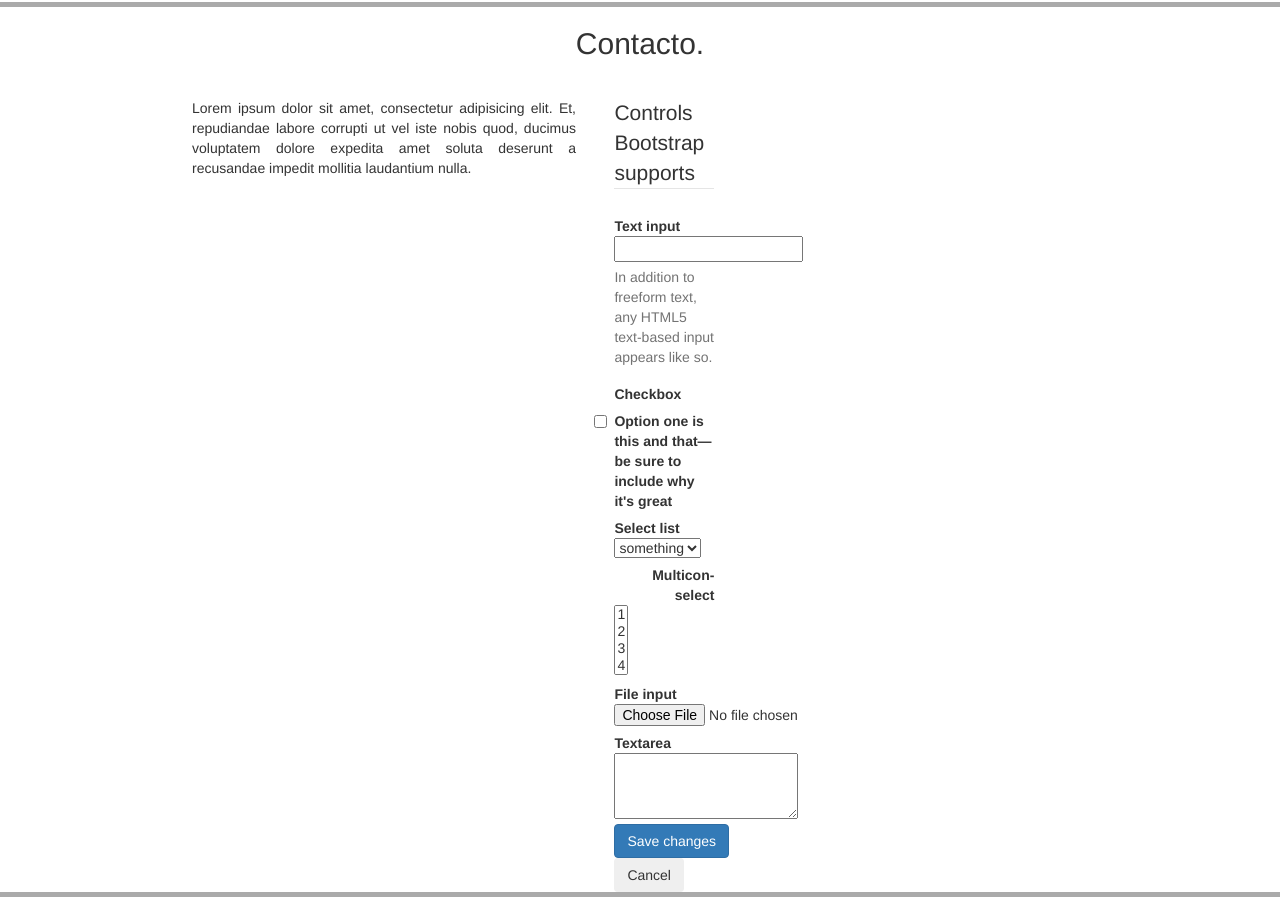
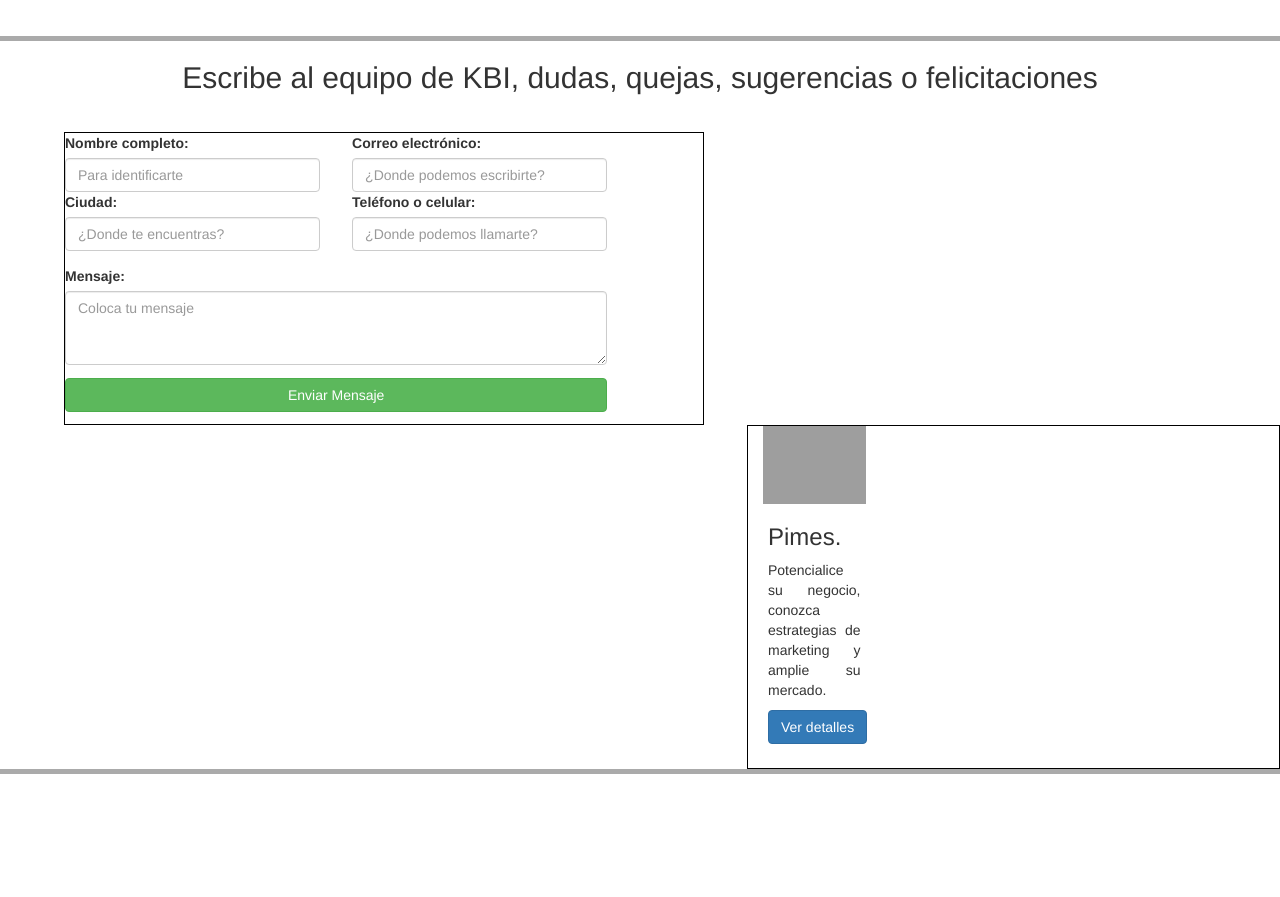
Before and after one commit to carlos980610/Em-KBI, a plain HTML site: page index.html in a window 1280 px wide. Shown: the part 1409-2306 px from the top of the page. After the commit the page ends 2183 px from the top, so only its background shows below. Drawn offline with Linux system fonts and the light colour scheme; grey boxes are pictures that could not be loaded.

Commit message:
Carga 22

```diff
--- a/index.css
+++ b/index.css
@@ -212,6 +212,48 @@
 
 
 
+.from-contact{
+	width: 50%;
+	margin-left: 5%;
+	margin-right: 0%;
+	border: solid 1px #000;
+}
+.form-group{
+	width: 40%;
+	float: left;
+	margin-right: 5%;
+}
+.button-send-message{
+	width: 100%;
+}
+.btn-send-message{
+	float: initial;
+	width: 85%;
+	margin-top: 2%;
+	margin-bottom: 2%;
+}
+.form-group-text-area{
+	width: 85%;
+	float: lef
+}
+.div-contact-information{
+	float: right;
+	border: solid 1px #000;
+}
+.col-xs-3 .thumbnail-contact-information{
+	width: 100%;
+}
+
+
+
+
+
+
+
+
+
+
+
 
 
 
--- a/index.html
+++ b/index.html
@@ -44,6 +44,18 @@
           <li><img src="http://i0.wp.com/bancodeimagenesgratis.net/wp-content/uploads/2015/05/paisajes-magicos-con-hadas-14733.jpg" alt=""></li>
           <li><img src="http://www.fondosypantallas.com/wp-content/uploads/2009/09/3d-andscapes-sundown22.jpg" alt=""></li>
         </ul>
+      </div>
+      <div class="buttons-services-description btn-group-vertical">
+          <button type="button" class="btn btn-success">Módulos</button>
+      </div>
+      <div class="buttons-services-description btn-group-vertical">
+          <button type="button" class="btn btn-primary">Big data</button>
+      </div>
+      <div class="buttons-services-description btn-group-vertical">
+          <button type="button" class="btn btn-warning">Analisis</button>
+      </div>
+      <div class="buttons-services-description btn-group-vertical">
+          <button type="button" class="btn btn-danger">Marketing</button>
       </div>
   </div>
 
@@ -116,73 +128,46 @@
 
   <div class="content-div-0">
       <div class="title-services" align="center">
-        <h2>Contacto.</h2>
+        <h2>Escribe al equipo de KBI, dudas, quejas, sugerencias o felicitaciones</h2>
       </div>
-      <div class="text-services-description">
-          Lorem ipsum dolor sit amet, consectetur adipisicing elit. Et, repudiandae labore corrupti ut vel iste nobis quod, ducimus voluptatem dolore expedita amet soluta deserunt a recusandae impedit mollitia laudantium nulla.
+      <div class="from-contact">
+          <form method="POST" role="form">
+            <div class="form-group">
+              <label for="">Nombre completo:</label>
+              <input type="text" class="form-control" required="required" placeholder="Para identificarte">
+              <label for="">Ciudad:</label>
+              <input type="text" class="form-control" id="" placeholder="¿Donde te encuentras?">
+            </div>
+            <div class="form-group">
+              <label for="">Correo electrónico:</label>
+              <input type="text" class="form-control" id="" required="required" placeholder="¿Donde podemos escribirte?">
+              <label for="">Teléfono o celular:</label>
+              <input type="tel" id="input" class="form-control" required="required" placeholder="¿Donde podemos llamarte?">
+            </div>
+            <div class="form-group-text-area">
+              <label for="">Mensaje:</label>
+              <textarea id="input" class="form-control" rows="3" required="required" placeholder="Coloca tu mensaje"></textarea>
+            </div>
+
+            <div class="button-send-message">
+                <button type="submit" class="btn btn-success btn-send-message">Enviar Mensaje</button>
+            </div>
+
+          </form>
       </div>
-      <div class="buttons-services-description btn-group-vertical">
-          <form class="form-horizontal">
-            <fieldset>
-              <legend>Controls Bootstrap supports</legend>
-              <div class="control-group">
-                <label class="control-label" for="input01">Text input</label>
-                <div class="controls">
-                  <input type="text" class="input-xlarge" id="input01">
-                  <p class="help-block">In addition to freeform text, any HTML5 text-based input appears like so.</p>
+      <div class="div-contact-information">
+        <div class="col-xs-3 col-sm-3 col-md-3 col-lg-3 ">
+            <div class="thumbnail thumbnail-contact-information">
+              <img src="http://loquiz.com/blog/wp-content/uploads/2016/09/start.png" >
+                <div class="text-into-thumbnail">
+                  <h3>Pimes.</h3>
+                  <p>
+                    Potencialice su negocio, conozca estrategias de marketing y amplie su mercado.
+                  </p>
+                    <a href="#" class="btn btn-primary">Ver detalles</a>
                 </div>
-              </div>
-              <div class="control-group">
-                <label class="control-label" for="optionsCheckbox">Checkbox</label>
-                <div class="controls">
-                  <label class="checkbox">
-                    <input type="checkbox" id="optionsCheckbox" value="option1">
-                    Option one is this and that—be sure to include why it's great
-                  </label>
-                </div>
-              </div>
-              <div class="control-group">
-                <label class="control-label" for="select01">Select list</label>
-                <div class="controls">
-                  <select id="select01">
-                    <option>something</option>
-                    <option>2</option>
-                    <option>3</option>
-                    <option>4</option>
-                    <option>5</option>
-                  </select>
-                </div>
-              </div>
-              <div class="control-group">
-                <label class="control-label" for="multiSelect">Multicon-select</label>
-                <div class="controls">
-                  <select multiple="multiple" id="multiSelect">
-                    <option>1</option>
-                    <option>2</option>
-                    <option>3</option>
-                    <option>4</option>
-                    <option>5</option>
-                  </select>
-                </div>
-              </div>
-              <div class="control-group">
-                <label class="control-label" for="fileInput">File input</label>
-                <div class="controls">
-                  <input class="input-file" id="fileInput" type="file">
-                </div>
-              </div>
-              <div class="control-group">
-                <label class="control-label" for="textarea">Textarea</label>
-                <div class="controls">
-                  <textarea class="input-xlarge" id="textarea" rows="3"></textarea>
-                </div>
-              </div>
-              <div class="form-actions">
-                <button type="submit" class="btn btn-primary">Save changes</button>
-                <button class="btn">Cancel</button>
-              </div>
-            </fieldset>
-          </form>
+            </div>
+          </div>
       </div>
   </div>
 
```
